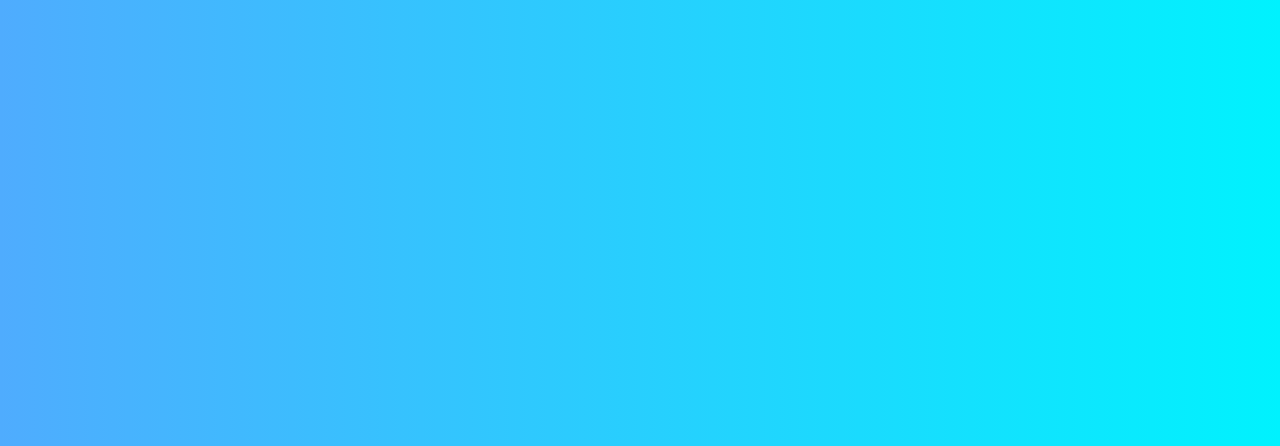
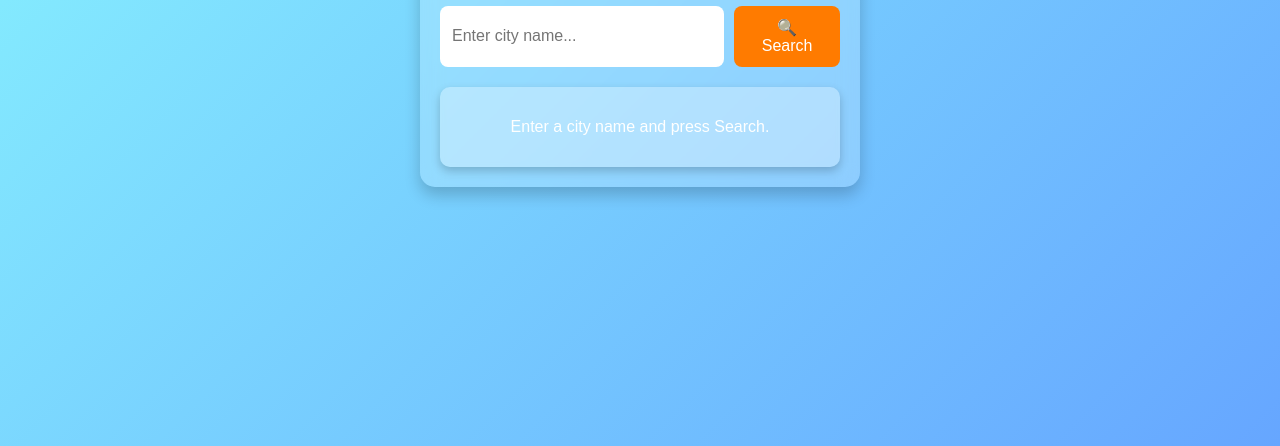
Before and after one commit to ashneetjha/PRODIGY_WD_05, a plain HTML site: page index.html in a window 1280 px wide. Shown: the part 354-800 px from the top of the page. Drawn offline with Linux system fonts and the light colour scheme.

Commit message:
Update styles.css

```diff
--- a/styles.css
+++ b/styles.css
@@ -1,39 +1,86 @@
+/* Modern Weather App Styles */
 body {
-    font-family: Arial, sans-serif;
+    font-family: 'Poppins', sans-serif;
+    background: linear-gradient(135deg, #89f7fe, #66a6ff);
+    color: white;
     text-align: center;
-    background: linear-gradient(to right, #4facfe, #00f2fe);
-    color: white;
+    margin: 0;
+    padding: 0;
+    display: flex;
+    justify-content: center;
+    align-items: center;
+    height: 100vh;
 }
 
 .container {
-    margin-top: 50px;
+    width: 90%;
+    max-width: 400px;
+    background: rgba(255, 255, 255, 0.2);
+    backdrop-filter: blur(10px);
     padding: 20px;
-    background: rgba(255, 255, 255, 0.2);
-    border-radius: 10px;
-    display: inline-block;
+    border-radius: 15px;
+    box-shadow: 0px 8px 16px rgba(0, 0, 0, 0.2);
+    text-align: center;
+    transition: transform 0.3s ease-in-out;
+}
+
+.container:hover {
+    transform: scale(1.03);
+}
+
+.search-box {
+    display: flex;
+    justify-content: center;
+    gap: 10px;
+    margin-bottom: 20px;
 }
 
 input {
-    padding: 10px;
-    border-radius: 5px;
+    padding: 12px;
+    width: 70%;
     border: none;
+    border-radius: 8px;
+    font-size: 16px;
+    outline: none;
 }
 
 button {
-    padding: 10px 20px;
-    border-radius: 5px;
+    background: #ff7b00;
+    color: white;
     border: none;
-    background-color: #ff9800;
-    color: white;
+    padding: 12px 18px;
+    border-radius: 8px;
     cursor: pointer;
-    margin-left: 10px;
+    font-size: 16px;
+    transition: background 0.3s ease;
 }
 
 button:hover {
-    background-color: #e68900;
+    background: #e06a00;
 }
 
-#weatherResult {
+.weather-container {
     margin-top: 20px;
-    font-size: 18px;
+    padding: 15px;
+    background: rgba(255, 255, 255, 0.3);
+    border-radius: 10px;
+    box-shadow: 0 4px 10px rgba(0, 0, 0, 0.2);
+    animation: fadeIn 0.5s ease-in-out;
 }
+
+.weather-container img {
+    width: 120px;
+    height: 120px;
+    animation: float 1.5s infinite ease-in-out alternate;
+}
+
+/* Animations */
+@keyframes fadeIn {
+    from { opacity: 0; transform: translateY(-10px); }
+    to { opacity: 1; transform: translateY(0); }
+}
+
+@keyframes float {
+    from { transform: translateY(0); }
+    to { transform: translateY(-8px); }
+}
```
